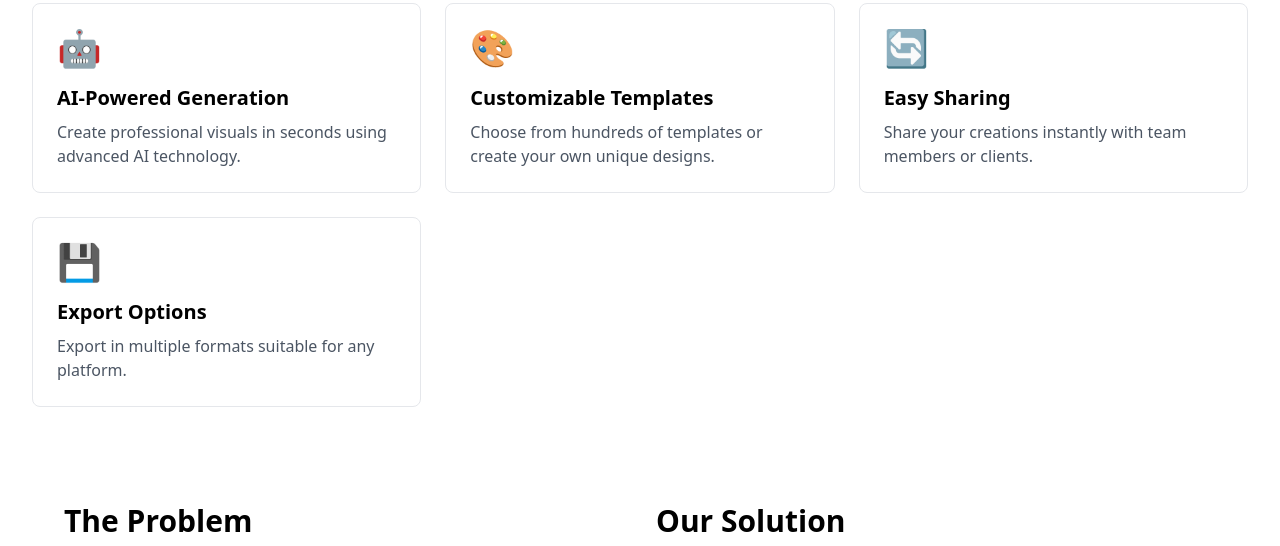
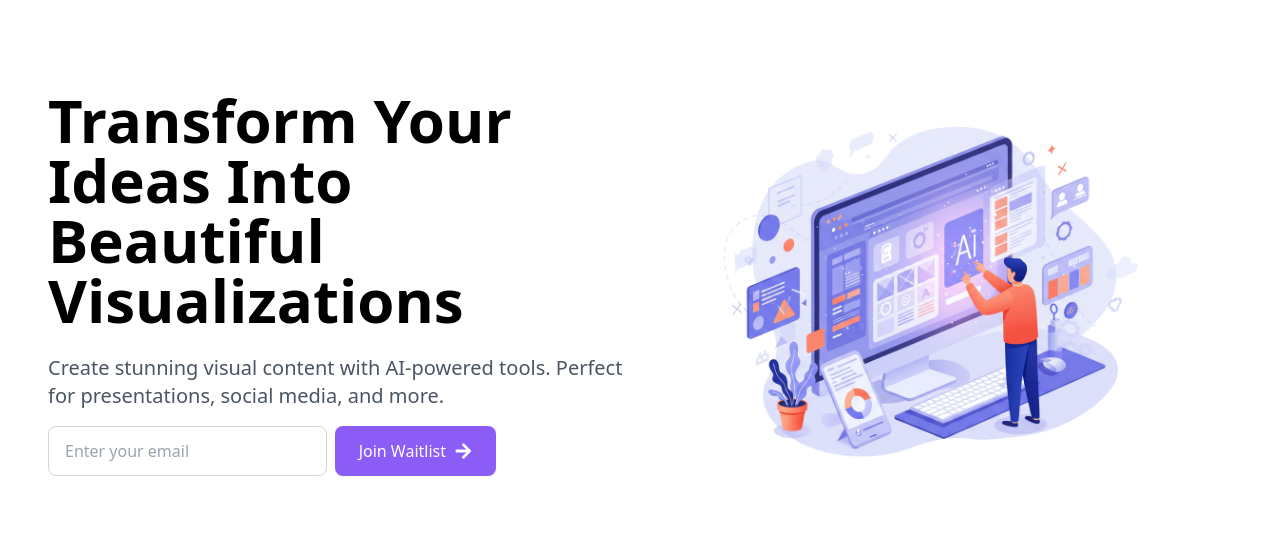
Before and after one commit to rangelkoli/VisuaGen, a Next.js app: page / in a window 1280 px wide. Shown: the part 181-727 px from the top of the page. Built offline with nearby package versions, Linux system fonts and the light colour scheme; no server answers.

Commit message:
feat: implement HeroSection component with waitlist signup functionality and animations

```diff
--- /dev/null
+++ b/components/HeroSection.tsx
@@ -0,0 +1,133 @@
+"use client";
+import Image from "next/image";
+import { motion } from "framer-motion";
+import { useState, useEffect } from "react";
+import toast from "react-hot-toast";
+import LandingHeroImage from "@/public/LandingHeroImage.png";
+import { supabase } from "@/lib/supabase";
+import { FaArrowRight } from "react-icons/fa";
+import { useAuth } from "@/context/AuthContext";
+
+export default function HeroSection() {
+  const { user, loading } = useAuth();
+  const [email, setEmail] = useState("");
+  const [isSubmitting, setIsSubmitting] = useState(false);
+  const [hasJoined, setHasJoined] = useState(false);
+
+  const handleWaitlistSignup = async (e: React.FormEvent) => {
+    e.preventDefault();
+    setIsSubmitting(true);
+    try {
+      const res = await supabase.from("waitlist").insert({
+        email,
+      });
+      if (res.error) {
+        throw new Error(res.error.message);
+      }
+
+      toast.success("Successfully joined the waitlist!");
+      setHasJoined(true);
+      setEmail("");
+    } catch (_error) {
+      toast.error("Failed to join waitlist. Please try again." + _error);
+    } finally {
+      setIsSubmitting(false);
+    }
+  };
+
+  // If loading, you might want to show a loading state
+
+  return (
+    <div className='min-h-screen flex flex-col md:flex-row items-center justify-center px-4 md:px-8 py-8 md:py-16'>
+      <motion.div
+        initial={{ opacity: 0, x: -20 }}
+        animate={{ opacity: 1, x: 0 }}
+        transition={{ duration: 0.5 }}
+        className='w-full md:w-1/2 space-y-4 text-center md:text-left max-w-xl'
+      >
+        <h1 className='text-4xl md:text-6xl font-bold leading-tight mb-6'>
+          Transform Your Ideas Into Beautiful Visualizations
+        </h1>
+        <p className='text-xl text-gray-600 dark:text-gray-300 mb-8'>
+          Create stunning visual content with AI-powered tools. Perfect for
+          presentations, social media, and more.
+        </p>
+
+        {hasJoined ? (
+          <motion.div
+            initial={{ opacity: 0 }}
+            animate={{ opacity: 1 }}
+            className='p-4 bg-green-50 dark:bg-green-900/20 rounded-lg text-green-700 dark:text-green-300 mb-8 order-1'
+          >
+            <h3 className='font-semibold mb-2'>🎉 You&apos;re on the list!</h3>
+            <p>
+              Thank you for joining our waitlist. We&apos;ll notify you via
+              email when VisuaGen launches.
+            </p>
+          </motion.div>
+        ) : (
+          <form onSubmit={handleWaitlistSignup} className='mb-8'>
+            <div className='flex flex-col md:flex-row gap-2 max-w-md'>
+              <motion.input
+                whileFocus={{ scale: 1.01 }}
+                type='email'
+                placeholder='Enter your email'
+                value={email}
+                onChange={(e) => setEmail(e.target.value)}
+                required
+                className='flex-1 px-4 py-3 rounded-lg bg-white dark:bg-gray-800 border border-gray-300 dark:border-gray-700 focus:ring-2 focus:ring-blue-500 focus:border-transparent outline-none transition-all'
+              />
+              <motion.button
+                whileHover={{ scale: 1.02 }}
+                whileTap={{ scale: 0.98 }}
+                type='submit'
+                disabled={isSubmitting}
+                className='group px-6 py-3 bg-violet-500 text-white rounded-lg hover:bg-violet-700 transition-all duration-300 disabled:opacity-50 flex items-center justify-center gap-2'
+              >
+                <span>{isSubmitting ? "Joining..." : "Join Waitlist"}</span>
+                <motion.div
+                  animate={{ x: [0, 4, 0] }}
+                  transition={{
+                    repeat: Infinity,
+                    duration: 1.5,
+                    ease: "easeInOut",
+                  }}
+                >
+                  <FaArrowRight className='text-lg group-hover:translate-x-1 transition-transform' />
+                </motion.div>
+              </motion.button>
+            </div>
+          </form>
+        )}
+
+        {/* <div className='flex flex-col md:flex-row gap-4'>
+          <Link
+            href='/signup'
+            className='bg-blue-600 text-white px-8 py-3 rounded-lg hover:bg-blue-700 transition-colors'
+          >
+            Get Started
+          </Link>
+          <Link
+            href='/login'
+            className='border border-gray-300 px-8 py-3 rounded-lg hover:bg-gray-50 dark:hover:bg-gray-800 transition-colors'
+          >
+            Learn More
+          </Link>
+        </div> */}
+      </motion.div>
+
+      <motion.div
+        initial={{ opacity: 0, x: 20 }}
+        animate={{ opacity: 1, x: 0 }}
+        transition={{ duration: 0.5 }}
+        className='w-full md:w-1/2 mb-8 md:mb-0 bg-transparent justify-center flex order-2 md:order-1'
+      >
+        <Image
+          src={LandingHeroImage}
+          alt='AI Visualization'
+          className='rounded-lg  bg-transparent'
+        />
+      </motion.div>
+    </div>
+  );
+}
```
